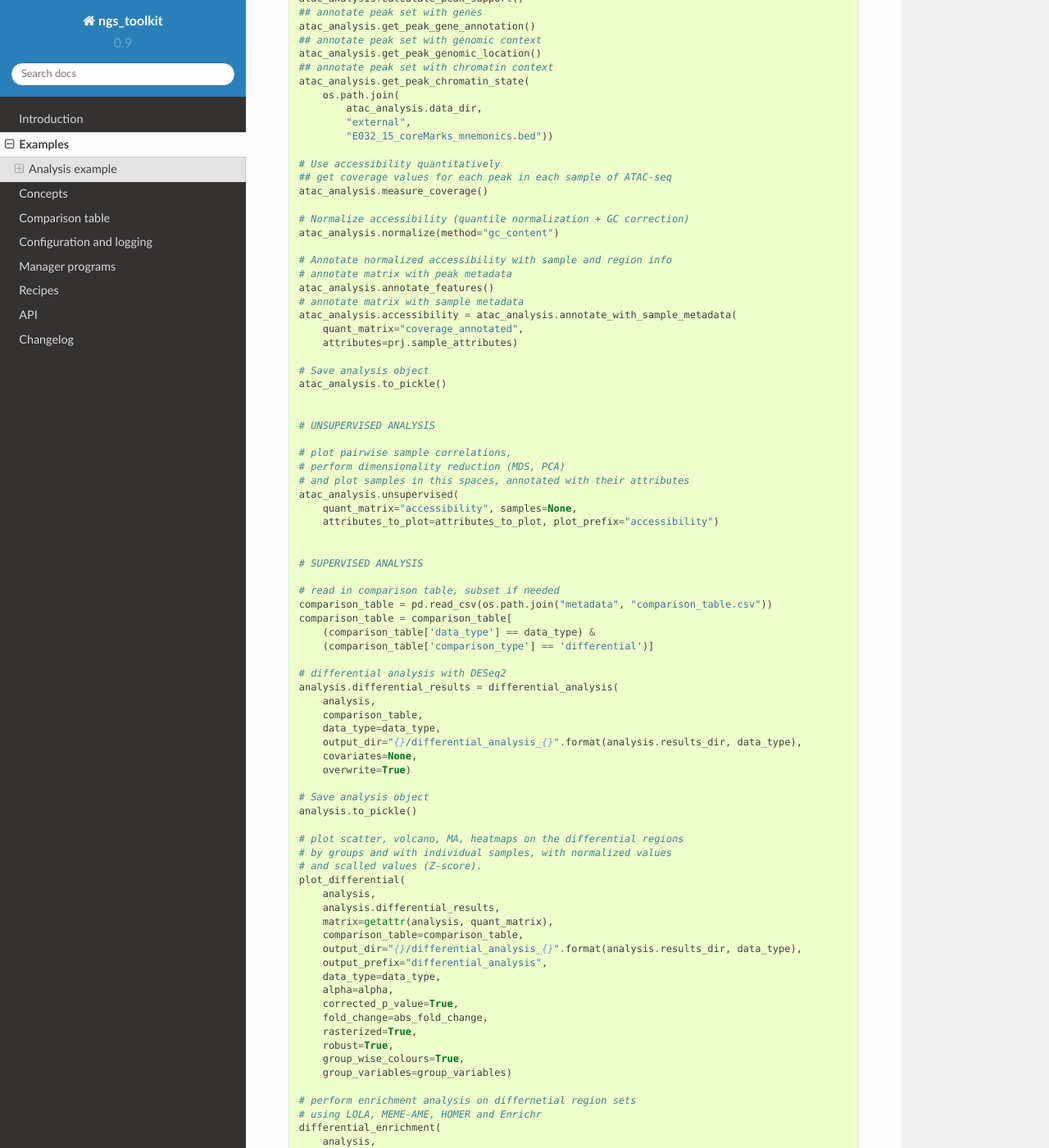
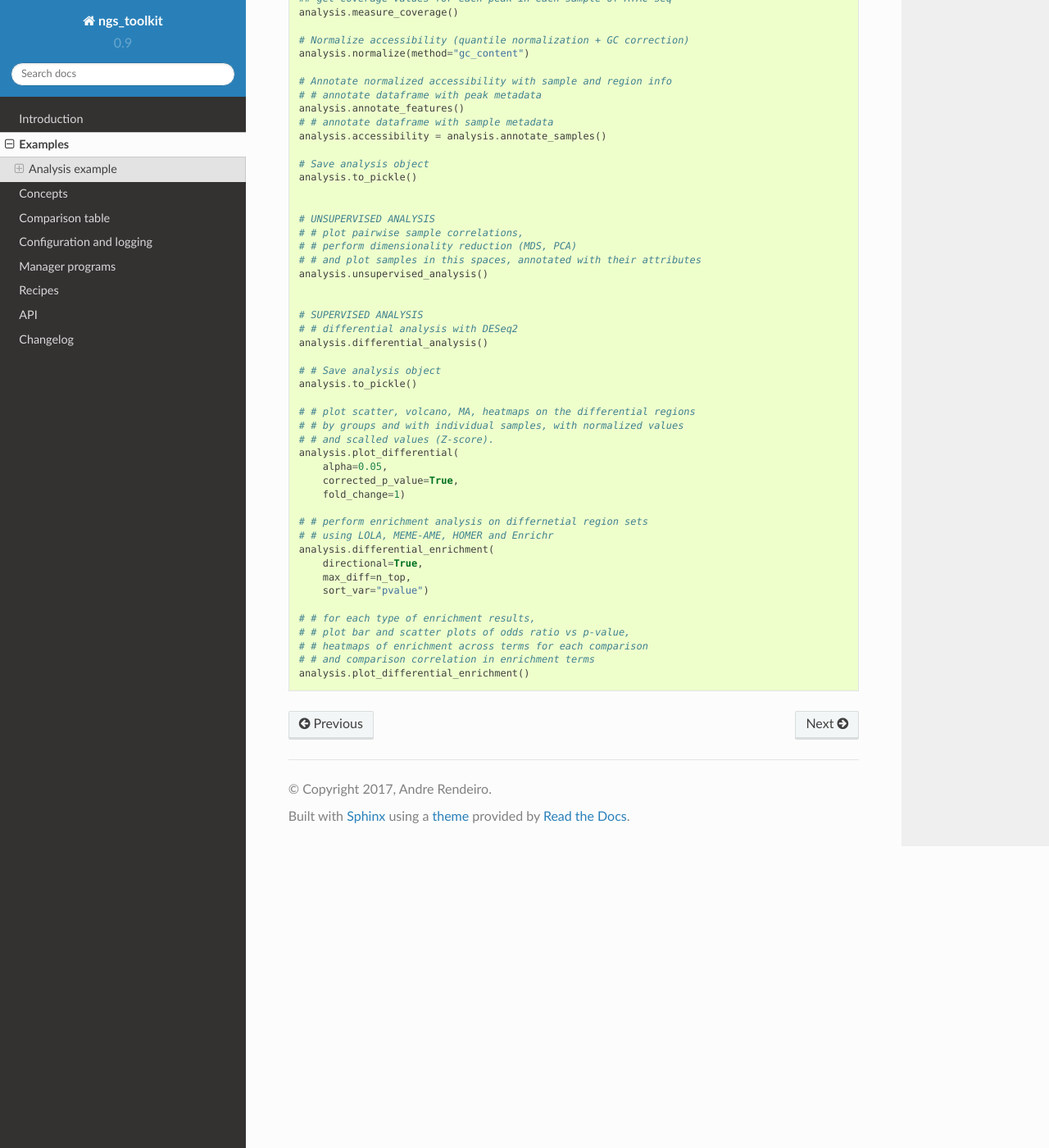
Before and after one commit to afrendeiro/toolkit, a Sphinx documentation site: the page built from docs/source/examples.rst, in a window 1280 px wide and 1400 px high, scrolled down 1930 px. Shown: the whole window at 82% size. Built offline with Sphinx 7.4.7 and the Read the Docs theme 2.0.0, drawn with Linux system fonts in a browser that asks for light colours; some of the changed text lies outside the part shown.

```diff
--- a/docs/source/conf.py
+++ b/docs/source/conf.py
@@ -14,6 +14,8 @@
 
 import sys
 import os
+import sphinx_rtd_theme
+# import sphinx_bootstrap_theme
 
 # If extensions (or modules to document with autodoc) are in another directory,
 # add these directories to sys.path here. If the directory is relative to the
@@ -36,8 +38,14 @@ extensions = [
     "sphinx.ext.todo",
     "sphinx.ext.coverage",
     "sphinx.ext.viewcode",
-    "numpydoc",
+    # "numpydoc",
+    'sphinx.ext.napoleon'
 ]
+
+napoleon_numpy_docstring = True
+napoleon_google_docstring = False
+napoleon_use_param = False
+napoleon_use_ivar = True
 
 # Add any paths that contain templates here, relative to this directory.
 templates_path = ["_templates"]
@@ -113,11 +121,11 @@ autodoc_member_order = "bysource"
 
 # The theme to use for HTML and HTML Help pages.  See the documentation for
 # a list of builtin themes.
-import sphinx_rtd_theme
 
 html_theme = "sphinx_rtd_theme"
-
 html_theme_path = [sphinx_rtd_theme.get_html_theme_path()]
+# html_theme = 'bootstrap'
+# html_theme_path = sphinx_bootstrap_theme.get_html_theme_path()
 
 # Theme options are theme-specific and customize the look and feel of a theme
 # further.  For a list of options available for each theme, see the
--- a/docs/source/examples.rst
+++ b/docs/source/examples.rst
@@ -63,140 +64,80 @@ And the following comparison table:
 
 
 
-ATAC-seq example
+ATAC-seq analysis example
 -------------------------------
 
 .. code-block:: python
 
     import os
-    from looper.models import Project
     from ngs_toolkit.atacseq import ATACSeqAnalysis
-    from ngs_toolkit.general import (differential_analysis,
-                                 plot_differential,
-                                 differential_enrichment,
-                                 plot_differential_enrichment)
-
 
     # Start project and analysis objects
-    prj = Project(
-        os.path.join("metadata", "project_config.yaml"))
-    prj.samples = [sample for sample in prj.samples if sample.library == "ATAC-seq"]
-    atac_analysis = ATACSeqAnalysis(
-        name="example.atac_analysis",
-        prj=prj,
-        samples=prj.samples)
-    data_type = "ATAC-seq"
+    analysis = ATACSeqAnalysis(
+        from_pep=os.path.join("metadata", "project_config.yaml"))
 
     # Generate consensus peak set and annotate it
     ## get consensus peak set from all samples
-    atac_analysis.get_consensus_sites()
-    ## calculate peak support (what fraction of samples has which peak)
-    atac_analysis.calculate_peak_support()
-    ## annotate peak set with genes
-    atac_analysis.get_peak_gene_annotation()
+    analysis.get_consensus_sites()
     ## annotate peak set with genomic context
-    atac_analysis.get_peak_genomic_location()
+    analysis.get_peak_genomic_location()
     ## annotate peak set with chromatin context
-    atac_analysis.get_peak_chromatin_state(
+    analysis.get_peak_chromatin_state(
         os.path.join(
-            atac_analysis.data_dir,
+            analysis.data_dir,
             "external",
             "E032_15_coreMarks_mnemonics.bed"))
+    ## annotate peak set with genes
+    analysis.get_peak_gene_annotation()
 
     # Use accessibility quantitatively
     ## get coverage values for each peak in each sample of ATAC-seq
-    atac_analysis.measure_coverage()
+    analysis.measure_coverage()
 
     # Normalize accessibility (quantile normalization + GC correction)
-    atac_analysis.normalize(method="gc_content")
+    analysis.normalize(method="gc_content")
 
     # Annotate normalized accessibility with sample and region info
-    # annotate matrix with peak metadata
-    atac_analysis.annotate_features()
-    # annotate matrix with sample metadata
-    atac_analysis.accessibility = atac_analysis.annotate_with_sample_metadata(
-        quant_matrix="coverage_annotated",
-        attributes=prj.sample_attributes)
-
-    # Save analysis object
-    atac_analysis.to_pickle()
-
-
-    # UNSUPERVISED ANALYSIS
-
-    # plot pairwise sample correlations,
-    # perform dimensionality reduction (MDS, PCA)
-    # and plot samples in this spaces, annotated with their attributes
-    atac_analysis.unsupervised(
-        quant_matrix="accessibility", samples=None,
-        attributes_to_plot=attributes_to_plot, plot_prefix="accessibility")
-
-
-    # SUPERVISED ANALYSIS
-
-    # read in comparison table, subset if needed
-    comparison_table = pd.read_csv(os.path.join("metadata", "comparison_table.csv"))
-    comparison_table = comparison_table[
-        (comparison_table['data_type'] == data_type) &
-        (comparison_table['comparison_type'] == 'differential')]
-
-    # differential analysis with DESeq2
-    analysis.differential_results = differential_analysis(
-        analysis,
-        comparison_table,
-        data_type=data_type,
-        output_dir="{}/differential_analysis_{}".format(analysis.results_dir, data_type),
-        covariates=None,
-        overwrite=True)
+    # # annotate dataframe with peak metadata
+    analysis.annotate_features()
+    # # annotate dataframe with sample metadata
+    analysis.accessibility = analysis.annotate_samples()
 
     # Save analysis object
     analysis.to_pickle()
 
-    # plot scatter, volcano, MA, heatmaps on the differential regions
-    # by groups and with individual samples, with normalized values
-    # and scalled values (Z-score).
-    plot_differential(
-        analysis,
-        analysis.differential_results,
-        matrix=getattr(analysis, quant_matrix),
-        comparison_table=comparison_table,
-        output_dir="{}/differential_analysis_{}".format(analysis.results_dir, data_type),
-        output_prefix="differential_analysis",
-        data_type=data_type,
-        alpha=alpha,
+
+    # UNSUPERVISED ANALYSIS
+    # # plot pairwise sample correlations,
+    # # perform dimensionality reduction (MDS, PCA)
+    # # and plot samples in this spaces, annotated with their attributes
+    analysis.unsupervised_analysis()
+
+
+    # SUPERVISED ANALYSIS
+    # # differential analysis with DESeq2
+    analysis.differential_analysis()
+
+    # # Save analysis object
+    analysis.to_pickle()
+
+    # # plot scatter, volcano, MA, heatmaps on the differential regions
+    # # by groups and with individual samples, with normalized values
+    # # and scalled values (Z-score).
+    analysis.plot_differential(
+        alpha=0.05,
         corrected_p_value=True,
-        fold_change=abs_fold_change,
-        rasterized=True,
-        robust=True,
-        group_wise_colours=True,
-        group_variables=group_variables)
+        fold_change=1)
 
-    # perform enrichment analysis on differnetial region sets
-    # using LOLA, MEME-AME, HOMER and Enrichr
-    differential_enrichment(
-        analysis,
-        diff,
-        data_type=data_type,
-        output_dir=output_dir,
+    # # perform enrichment analysis on differnetial region sets
+    # # using LOLA, MEME-AME, HOMER and Enrichr
+    analysis.differential_enrichment(
         directional=True,
         max_diff=n_top,
-        sort_var="pvalue",
-        as_jobs=False)
+        sort_var="pvalue")
 
-    # for each type of enrichment results,
-    # plot bar and scatter plots of odds ratio vs p-value,
-    # heatmaps of enrichment across terms for each comparison
-    # and comparison correlation in enrichment terms
-    for enrichment_name, enrichment_type in [
-            ('motif', 'meme_ame'), ('homer_consensus', 'homer_consensus'),
-            ('lola', 'lola'), ('enrichr', 'enrichr')]:
-        enrichment_table = pd.read_csv(
-                os.path.join(output_dir, "differential_analysis" + ".{}.csv".format(enrichment_type)))
-
-        plot_differential_enrichment(
-            enrichment_table,
-            enrichment_name,
-            data_type=data_type,
-            output_dir=output_dir,
-            direction_dependent=True, barplots=False,
-            top_n=10 if enrichment_name not in ["motif", "homer_consensus"] else 50)
+    # # for each type of enrichment results,
+    # # plot bar and scatter plots of odds ratio vs p-value,
+    # # heatmaps of enrichment across terms for each comparison
+    # # and comparison correlation in enrichment terms
+    analysis.plot_differential_enrichment()
```
Also changed, not shown: other parts of docs/source/examples.rst (+2 -1 lines), docs/source/api.rst (+3 -5 lines), ngs_toolkit/__init__.py (+7 -4 lines), 3 other files.
